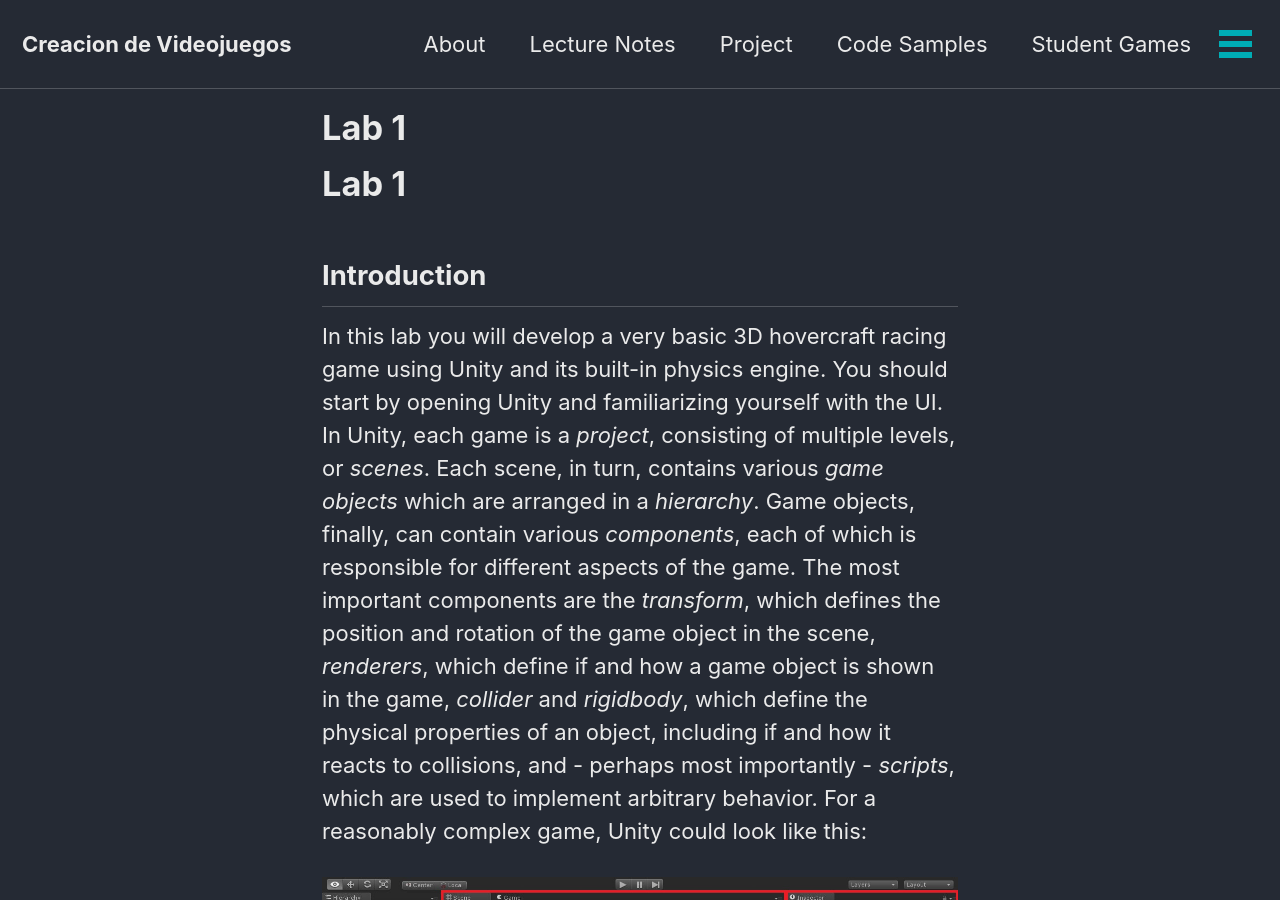
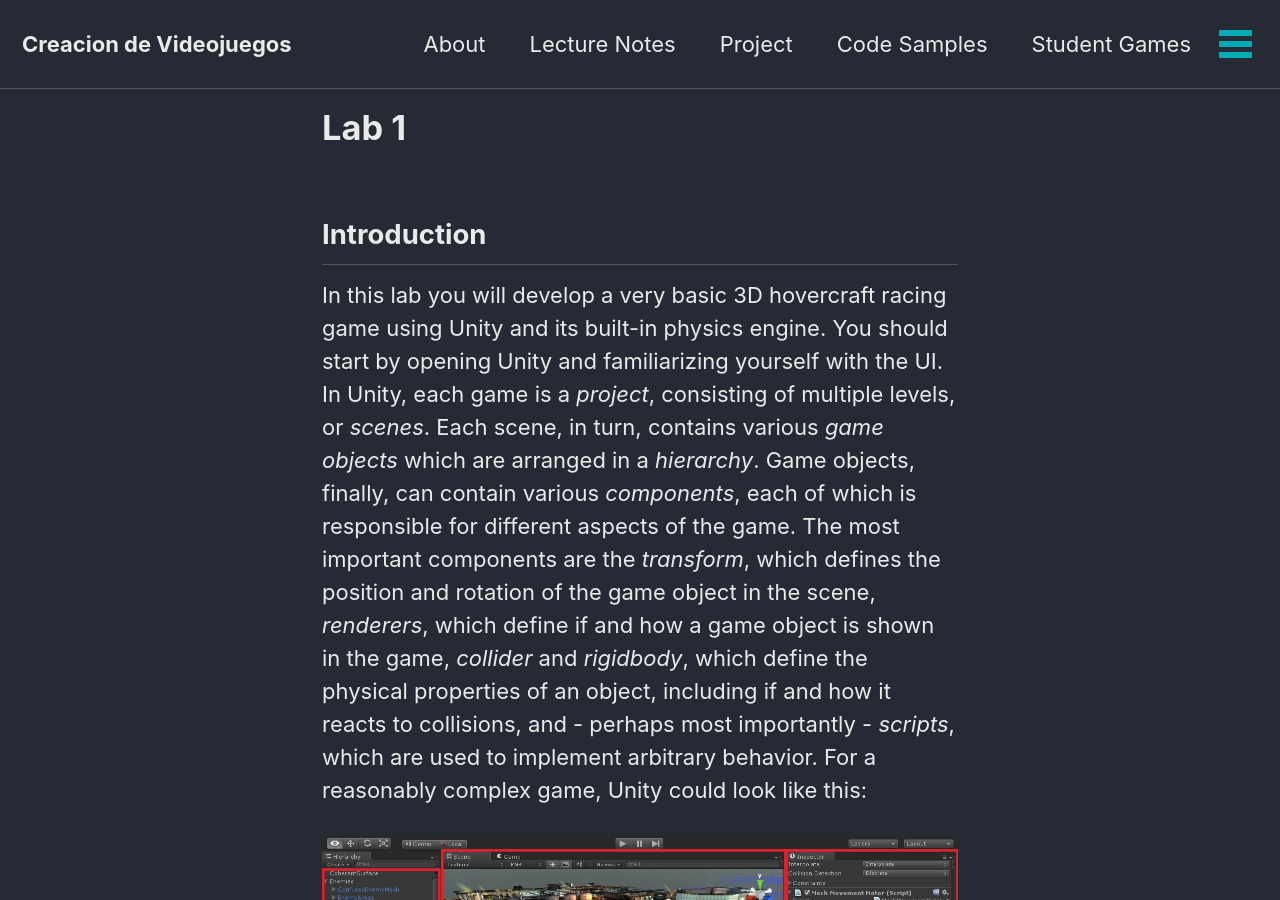
Before and after one commit to yawgmoth/CI-2807, a Jekyll site: the page built from _pages/lab1.md, in a window 1280 px wide and 900 px high. Built offline with Jekyll 4.4.1, drawn with Linux system fonts in a browser that asks for light colours; cached includes are drawn as plain includes; nearby versions of some CDN libraries.

Commit message:
minor formatting

```diff
--- a/_pages/lab1.md
+++ b/_pages/lab1.md
@@ -5,10 +5,8 @@
 sitemap: true
 permalink: /labs/lab1
 frontpageorder: 4
-categories: [labs]
+categories: []
 ---
-
-# Lab 1
 
 ## Introduction
 
```
